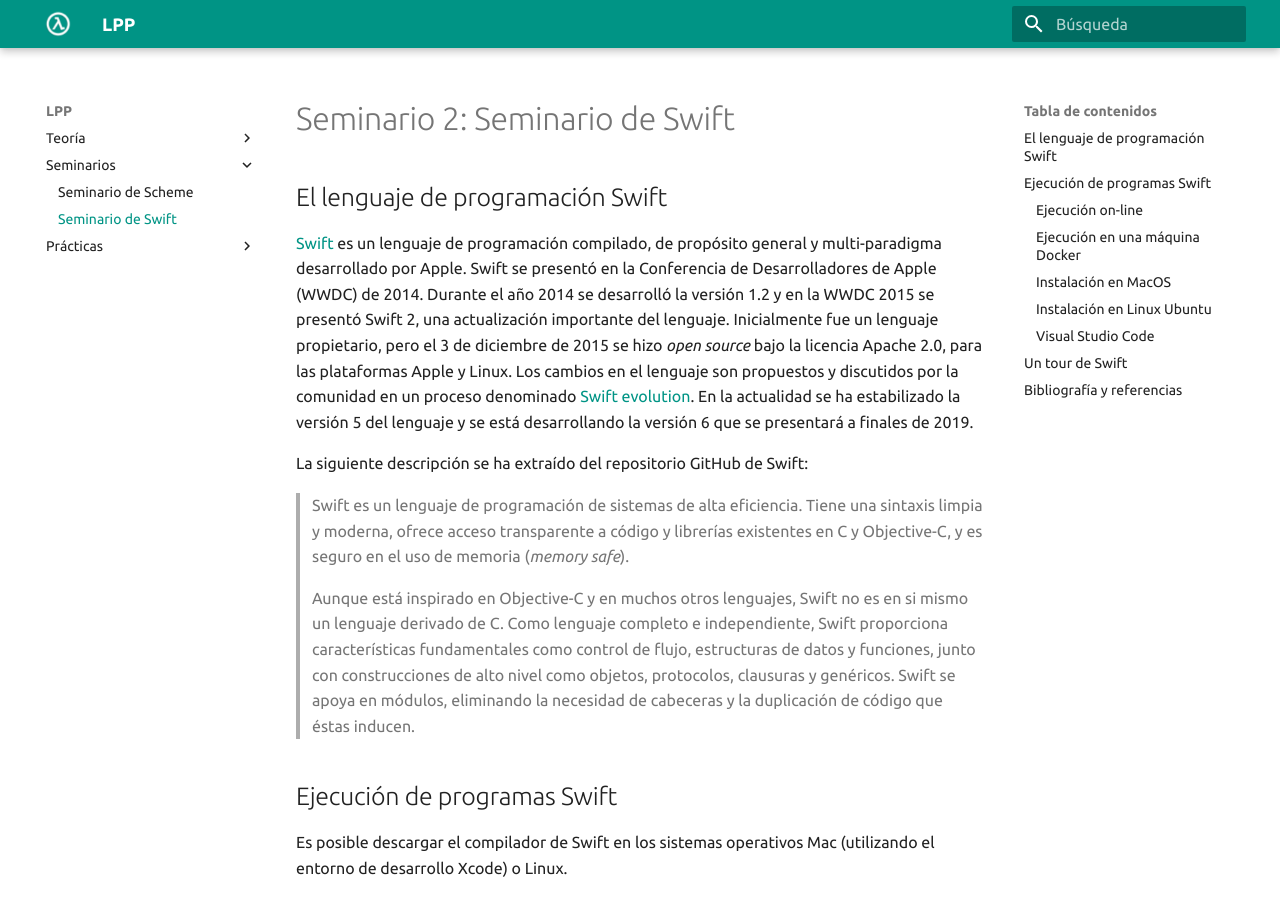
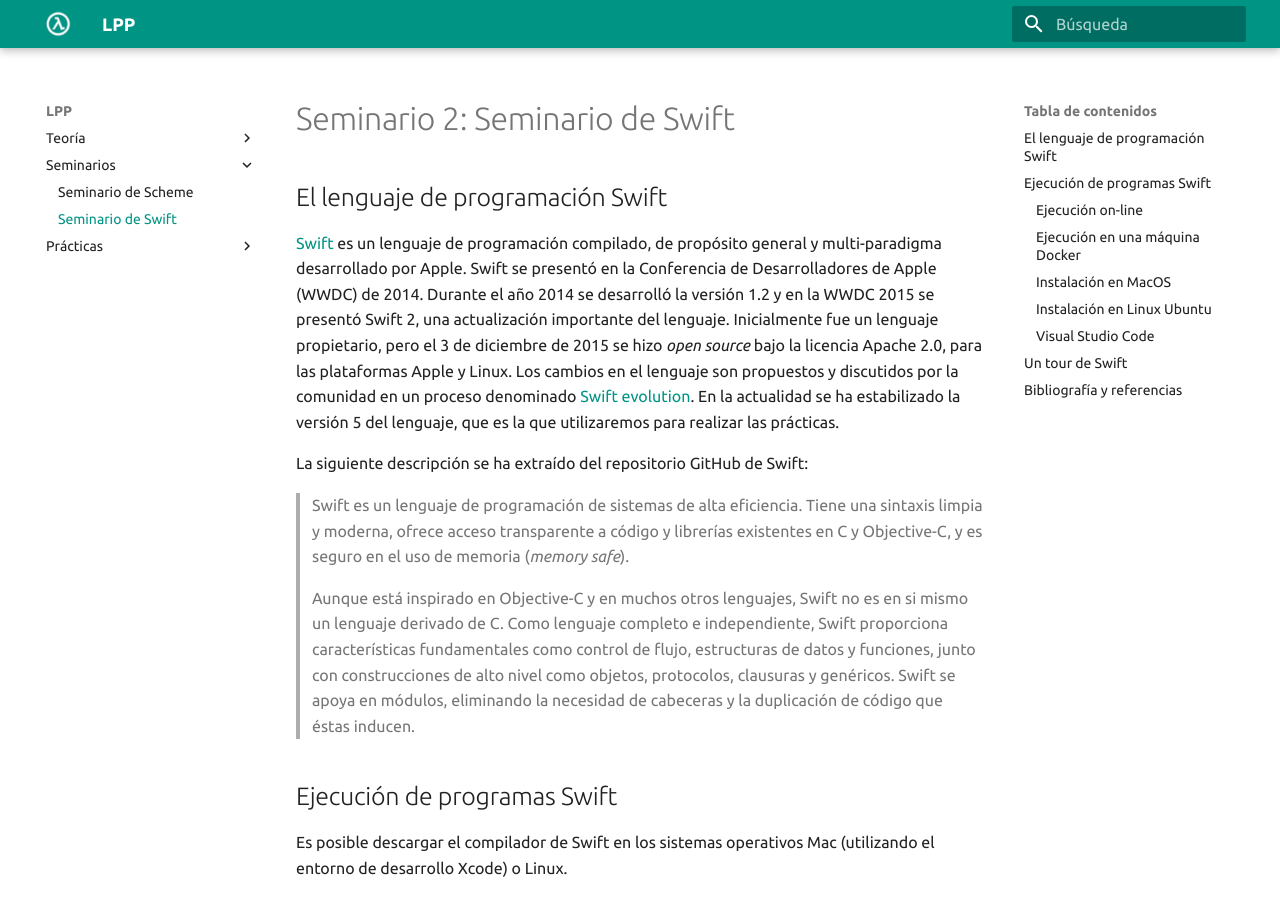
Before and after one commit to domingogallardo/apuntes-lpp, an MkDocs documentation site: the page built from docs/seminarios/seminario2-swift/seminario2-swift.md, in a window 1280 px wide and 900 px high. Built offline with MkDocs 1.6.1 and Material for MkDocs 9.7.7, drawn with Linux system fonts in a browser that asks for light colours.

Commit message:
Corrección

```diff
--- a/docs/seminarios/seminario2-swift/seminario2-swift.md
+++ b/docs/seminarios/seminario2-swift/seminario2-swift.md
@@ -14,8 +14,8 @@ source_ bajo la licencia Apache 2.0, para las plataformas Apple y
 Linux. Los cambios en el lenguaje son propuestos y discutidos por la
 comunidad en un proceso denominado [Swift
 evolution](https://github.com/apple/swift-evolution). En la actualidad
-se ha estabilizado la versión 5 del lenguaje y se está desarrollando
-la versión 6 que se presentará a finales de 2019.
+se ha estabilizado la versión 5 del lenguaje, que es la que
+utilizaremos para realizar las prácticas.
 
 La siguiente descripción se ha extraído del repositorio GitHub de
 Swift:
```
